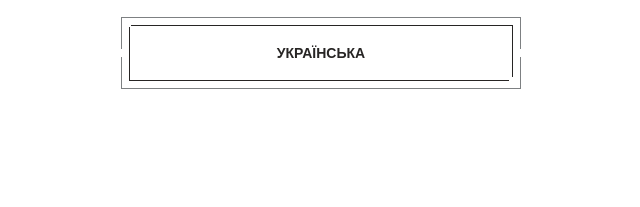
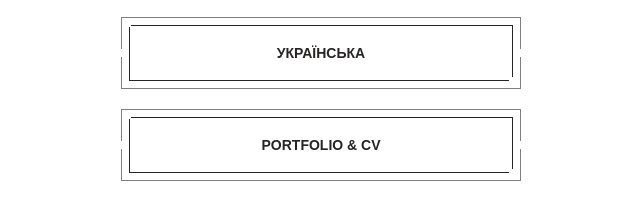
Before and after one commit to yevarizhko/yevarizhko.com, a plain HTML site: page index.html in a window 1280 px wide. Shown: the part 233-440 px from the top of the page, without its empty margins (319-959 px from the left). Drawn offline with Linux system fonts and the light colour scheme.

Commit message:
added new button

```diff
--- a/index.html
+++ b/index.html
@@ -42,6 +42,17 @@
             </a>
         </div>
 
+        <div>
+            <a href='http://yevarizhko.pp.ua/'>
+                <button class="btn btn--light">
+                <span class="btn__inner">
+                    <span class="btn__slide"></span>
+                    <span class="btn__content">Portfolio & CV</span>
+                </span>
+            </button>
+            </a>
+        </div>
+
 
     </div>
 </body>
```
